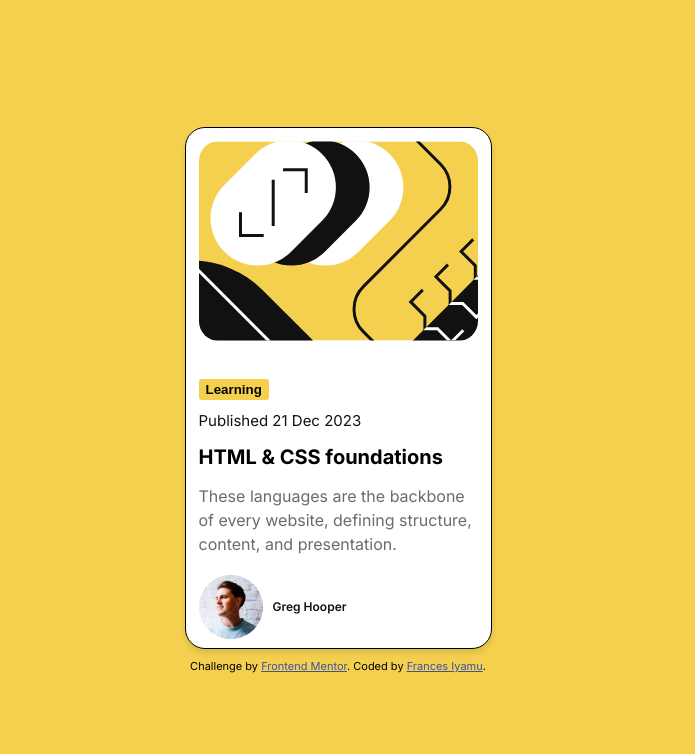
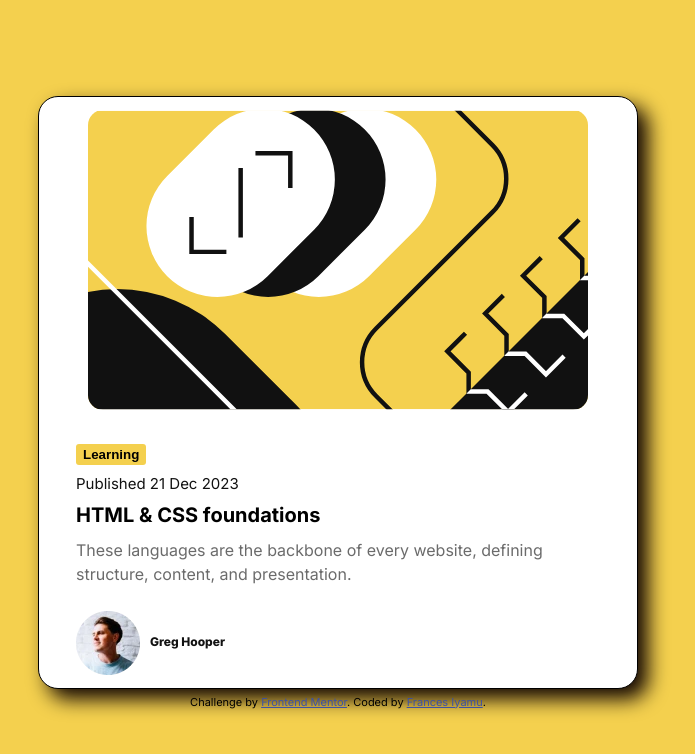
Before and after one commit to Francesiyamu/Blog-Preview-Card, a plain HTML site: page index.html in a window 1280 px wide. Shown: the whole page, without its empty margins (302-997 px from the left). Drawn offline with Linux system fonts and the light colour scheme.

Commit message:
update
code adjusted based on the feedback i recieved

```diff
--- a/index.css
+++ b/index.css
@@ -12,36 +12,41 @@ body, html{
 
 body{
     background-color: hsl(47, 88%, 63%);
-    margin: 0 auto;
     width: 100%;
     display: flex;
     flex-direction: column;
     height: 100vh;
     justify-content: center;
     align-items: center;
+    line-height: 1rem;
 }
 
 .container{
-    max-width: 384px;
-    max-height: 522px;
+    /*max-width: 384px;
+    max-height: 522px;*/
     border: 1px solid black;
-    padding: 24px 24px;
+    padding: 24px;
     border-radius: 20px;
     box-sizing: border-box;
     background-color: #ffff;
-    margin-bottom: 10px;
-    box-shadow: 0 4px 6px rgba(0, 0, 0, 0.1);
+    display: flex;
+    flex-direction: column;
+    justify-content: center;
+    align-items: center;
+    margin: 5px auto;
+    box-shadow: 10px 10px 20px rgba(12, 0, 0, 0.989); /* Right and bottom shadow */
 }
 
 
 .illustration-image{
     width: 100%;
-    width: 336px;
+    /*max-width: 336px;*/
     height: 200px;
+    margin-bottom: 10px;
 }
 
 .illustration-image img{
-    border-radius: 20px;
+    border-radius: 15px;
     width: 100%;
     height: 100%;
     display: block;
@@ -49,13 +54,9 @@ body{
 }
 
 .header{
-    width: 336px;
-    height: 194px;
-    display: flex;
-    flex-direction: column;
-    align-items: center;
-    justify-content: center;
-
+    width: 100%;
+    height: auto;
+    padding: 24px;
 }
 
 .header button{
@@ -73,6 +74,7 @@ header button:hover,
 .header button:focus {
     background-color: hsl(47, 88%, 53%);
     outline: none;
+    transition: background-color 0.3s ease;
 }
 
 .header time{
@@ -93,9 +95,10 @@ header button:hover,
 
 .author-image{
     display: flex;
-    justify-content:flex-start;
+    align-self: flex-start;
     align-items: center;
     gap: 10px;
+    padding: 0 24px;
 }
 
 article .language-description{
@@ -106,7 +109,7 @@ article .language-description{
 
 .author-image figcaption{
     font-size: 12px;
-    font-weight: 600;
+    font-weight: 800; /*made the name bolder*/
     color: hsl(0, 0%, 7%);
 }
 
@@ -119,23 +122,31 @@ article .language-description{
 /* Media query for screens ≥ 375px */
 @media screen and (min-width: 375px){
     .container{
-        max-width: 327px;
+        max-width: 300px;
         padding:13px ;
 
     }
 
     .illustration-image{
         width: 100%;
-        width: 279px;
+        max-width: 279px;
         height: 200px;
     }
 
     .header{
-        width: 279px;
-        height: 173px;
-        margin-top: 40px;
-        margin-bottom: 20px;
+       width: 100%
 
     }
 
 }
+
+
+@media screen and (min-width: 768px) {
+    .container {
+        max-width: 600px; /* Wider container for desktop */
+    }
+    .illustration-image {
+        max-width: 500px;
+        height: 300px;
+    }
+}
```
